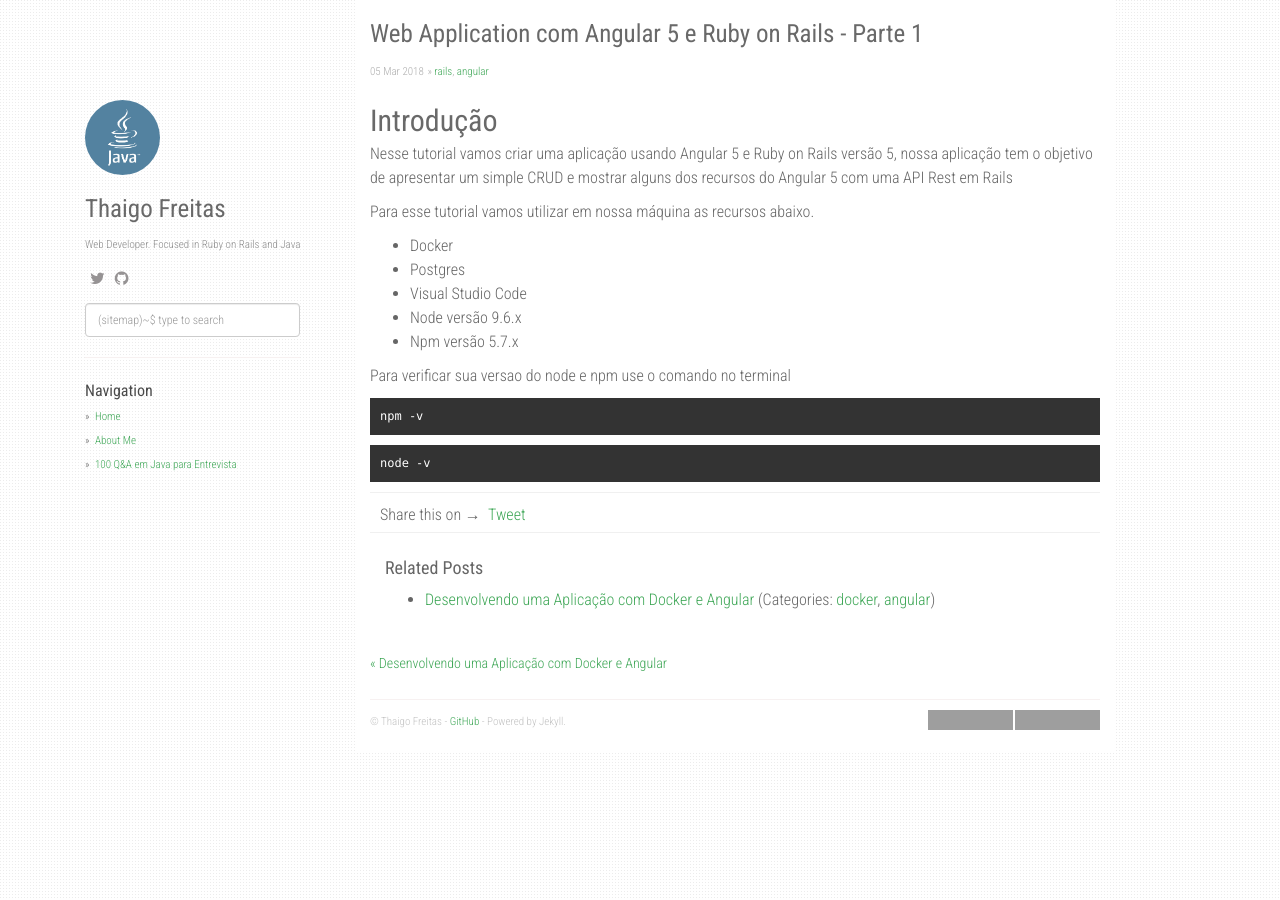
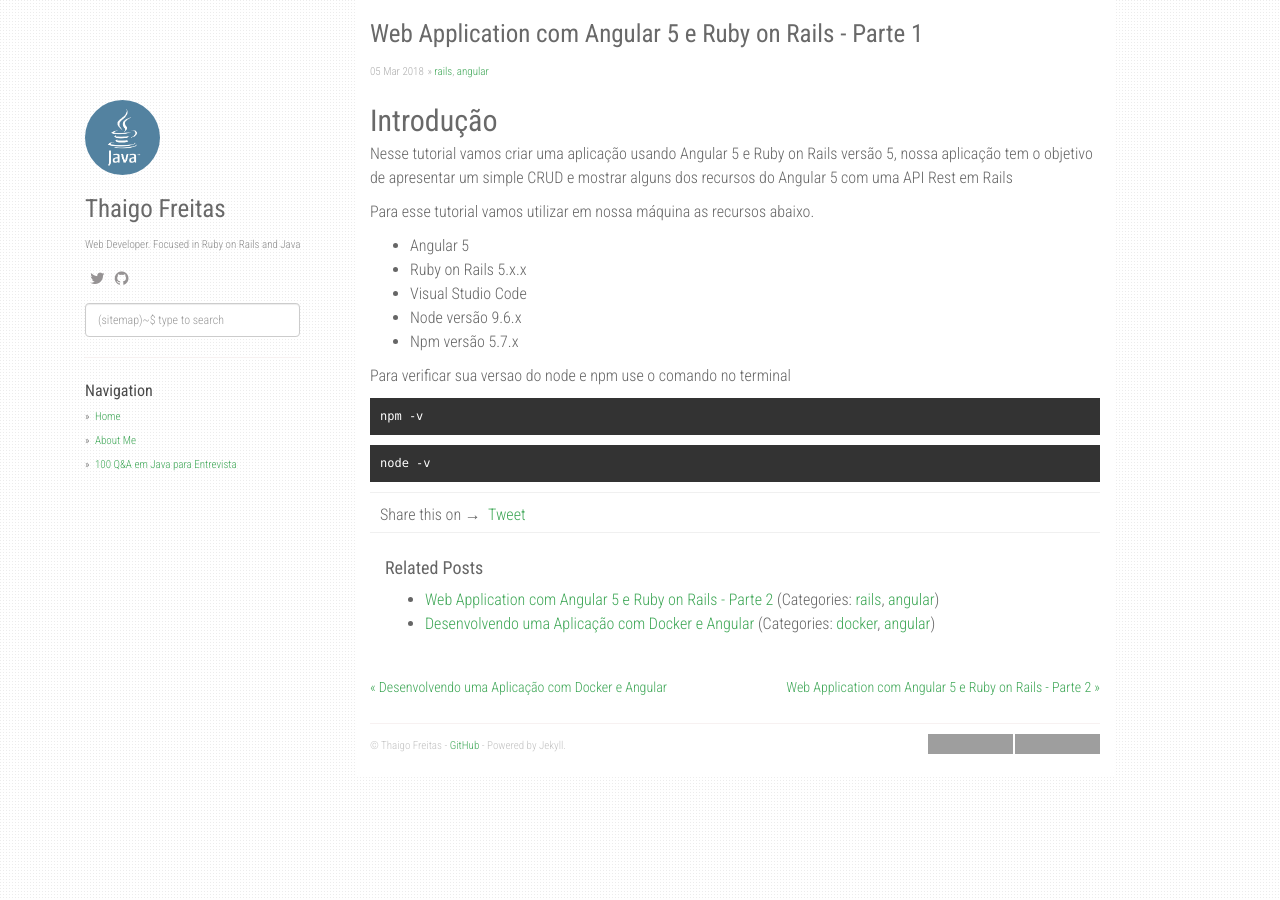
Before and after one commit to Thaigo/Thaigo.github.io, a Jekyll site: the page built from _posts/2018-03-05-web-app-com-angular-e-ruby-on-rails-parte1.md, in a window 1280 px wide. Built offline with Jekyll 4.4.1, drawn with Linux system fonts in a browser that asks for light colours; nearby versions of some CDN libraries; comment, search, counter and statistics services are not loaded; part of the change alters nothing that is shown; grey boxes are pictures that could not be loaded.

Commit message:
Web Application com Angular 5 e Ruby on Rails - Parte 2

````diff
--- a/_posts/2018-03-05-web-app-com-angular-e-ruby-on-rails-parte1.md
+++ b/_posts/2018-03-05-web-app-com-angular-e-ruby-on-rails-parte1.md
@@ -11,8 +11,8 @@ Nesse tutorial vamos criar uma aplicação usando Angular 5 e Ruby on Rails vers
 
 Para esse tutorial vamos utilizar em nossa máquina as recursos abaixo.
 
- - Docker
- - Postgres
+ - Angular 5
+ - Ruby on Rails 5.x.x
  - Visual Studio Code
  - Node versão 9.6.x
  - Npm versão 5.7.x
--- /dev/null
+++ b/_posts/2018-03-06-web-app-com-angular-e-ruby-on-rails-parte2.md
@@ -0,0 +1,61 @@
+---
+layout: post
+title:  "Web Application com Angular 5 e Ruby on Rails - Parte 2"
+date:   2018-03-06 01:40:00 -0300
+categories: [rails, angular]
+---
+
+## Setup Inicial
+
+**1.** Vamos criar nossa api em rails
+
+```
+rails new app-backend --api
+```
+
+**2.** Agora vamos adicionar a **gem rack-cors** no arquivo `Gemfile` para permitir que os recursos de noosa api sejam acessados por uma página web de um domínio diferente.
+
+```ruby
+source 'https://rubygems.org'
+
+git_source(:github) do |repo_name|
+  repo_name = "#{repo_name}/#{repo_name}" unless repo_name.include?("/")
+  "https://github.com/#{repo_name}.git"
+end
+
+gem 'rails', '~> 5.1.5'
+gem 'sqlite3'
+gem 'puma', '~> 3.7'
+gem 'rack-cors'
+
+group :development, :test do
+  # Call 'byebug' anywhere in the code to stop execution and get a debugger console
+  gem 'byebug', platforms: [:mri, :mingw, :x64_mingw]
+end
+
+group :development do
+  gem 'listen', '>= 3.0.5', '< 3.2'
+  # Spring speeds up development by keeping your application running in the background. Read more: https://github.com/rails/spring
+  gem 'spring'
+  gem 'spring-watcher-listen', '~> 2.0.0'
+end
+
+# Windows does not include zoneinfo files, so bundle the tzinfo-data gem
+gem 'tzinfo-data', platforms: [:mingw, :mswin, :x64_mingw, :jruby]
+```
+
+ - Rode o bundle install no terminal para instalar gem
+
+**3.** Vamos modificar o arquivo `config/initializers/cors.rb` dessa maneira estamos permitindo que todos os dominio da web possa acessar nossa api
+
+```ruby
+Rails.application.config.middleware.insert_before 0, Rack::Cors do
+  allow do
+    origins '*'
+
+    resource '*',
+      headers: :any,
+      methods: [:get, :post, :put, :patch, :delete, :options, :head]
+  end
+end
+```
````
